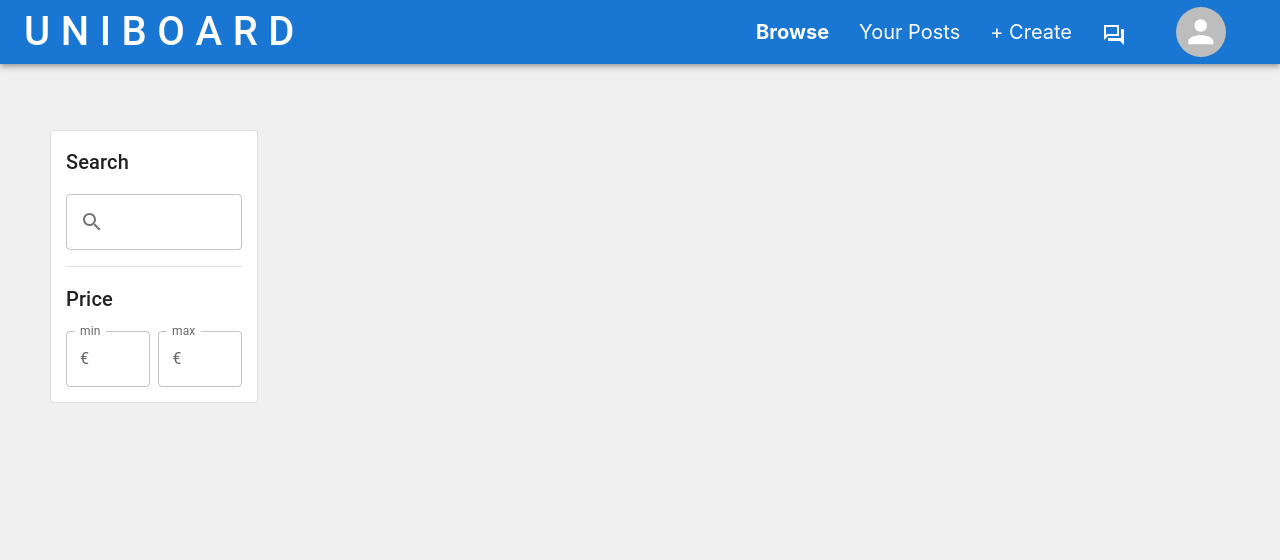
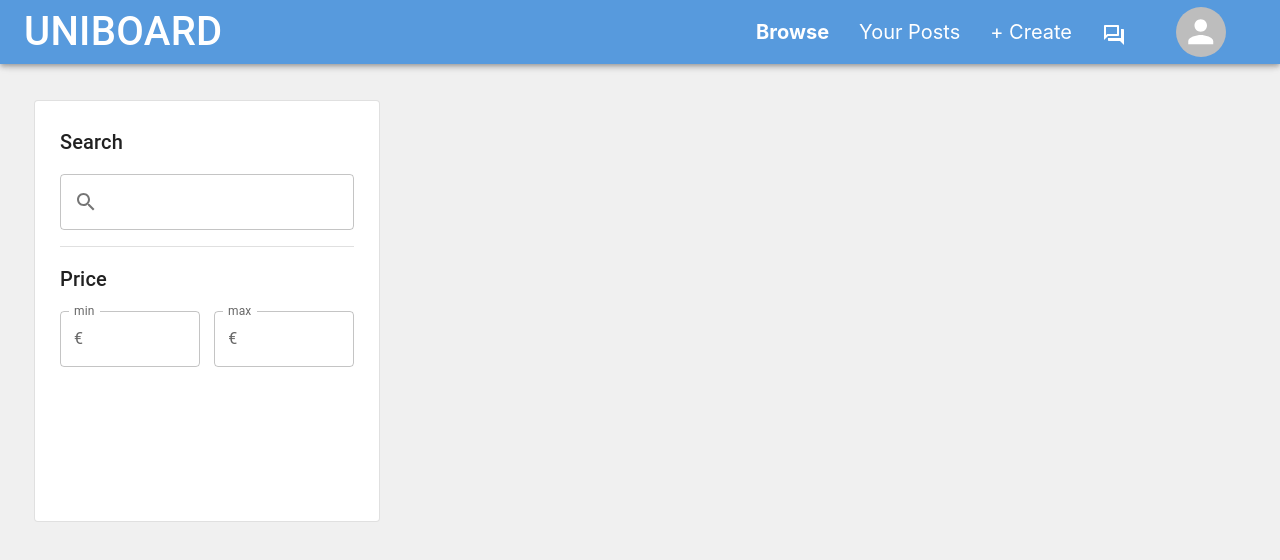
Before and after one commit to arturdenderski/uni-board, a React (Create React App) app: page /search-page in a window 1280 px wide. Shown: the top 560 px of the page. Built offline with nearby package versions, Linux system fonts and the light colour scheme.

Commit message:
sticky navbar

```diff
--- a/src/components/Navbar.js
+++ b/src/components/Navbar.js
@@ -58,7 +58,8 @@ function Navbar({ onMessagesIconClick }) {
 
   return (
     <>
-      <AppBar position="static">
+      <div className="navbar-proper">
+        <AppBar position="sticky">
           <Toolbar id="navbar-toolbar">
             {/* UNIBOARD text on the left, wrapped with Link */}
             <Typography
@@ -71,7 +72,7 @@ function Navbar({ onMessagesIconClick }) {
                 userSelect: 'none',
               }}
             >
-            U N I B O A R D
+              UNIBOARD
             </Typography>
 
             <Link className="nav-tab" id="search-tab" to="/search-page">
@@ -138,6 +139,7 @@ function Navbar({ onMessagesIconClick }) {
             </Box>
           </Toolbar>
         </AppBar>
+      </div>
       <SettingsPopup
         open={settingsOpen}
         onClose={() => {
--- a/src/components/PostMini.js
+++ b/src/components/PostMini.js
@@ -123,7 +123,11 @@ const PostMini = ({ id, post, isMine, setPost, updatePost }) => {
               </Grid>
               {isMine ? (
                 <div>
-                  <Button variant="contained" onClick={handleOpenEditPopup}>
+                  <Button
+                    className="btn"
+                    variant="contained"
+                    onClick={handleOpenEditPopup}
+                  >
                     Edit
                   </Button>
                   <IconButton
@@ -134,7 +138,11 @@ const PostMini = ({ id, post, isMine, setPost, updatePost }) => {
                   </IconButton>
                 </div>
               ) : (
-                <Button variant="contained" onClick={() => setPost(id)}>
+                <Button
+                  className="btn"
+                  variant="contained"
+                  onClick={() => setPost(id)}
+                >
                   Reach out
                 </Button>
               )}
--- a/src/index.css
+++ b/src/index.css
@@ -39,3 +39,7 @@ code {
   background-color: white;
   box-shadow: 0px 10px 20px #000000bc;
 }
+
+Button.btn {
+  background-color: #579add !important;
+}
--- a/src/style/Navbar.css
+++ b/src/style/Navbar.css
@@ -3,6 +3,7 @@
     font-weight: bold;
     color: rgb(255, 255, 255);
   }
+  background-color: #579add;
 }
 
 .nav-tab {
@@ -16,3 +17,11 @@
 .nav-tab:hover {
   color: rgb(0, 56, 121);
 }
+
+.navbar-proper {
+  position: -webkit-sticky; /* For Safari */
+  position: sticky;
+  top: 0;
+  z-index: 1000; /* Ensure it stays above other content */
+  width: 100% !important;
+}
--- a/src/views/MainPage.js
+++ b/src/views/MainPage.js
@@ -94,7 +94,12 @@ function MainPage() {
             onChange={(e) => setPassword(e.target.value)}
             onKeyDown={handleKeyEvent}
           />
-          <Button variant="contained" color="primary" onClick={handleLogin}>
+          <Button
+            className="btn"
+            variant="contained"
+            color="primary"
+            onClick={handleLogin}
+          >
             Login
           </Button>
         </Box>
--- a/src/views/SearchPage.js
+++ b/src/views/SearchPage.js
@@ -33,8 +33,7 @@ function SearchPage() {
   const [selectedPost, setSelectedPost] = useState(null);
 
   useEffect(() => {
-    if(drawerOpen === true)
-    {
+    if (drawerOpen === true) {
       setSelectedPost(-1);
     }
   }, [drawerOpen]);
@@ -70,11 +69,18 @@ function SearchPage() {
   };
 
   return (
-    <Grid container spacing={2} sx={{ backgroundColor: '#f0f0f0' }}>
+    <>
       {/* Navbar */}
-      <Grid item xs={12}>
-        <Navbar onMessagesIconClick={toggleDrawer} />
-      </Grid>
+      <Navbar onMessagesIconClick={toggleDrawer} style={{ width: '100%' }} />
+      <Grid
+        container
+        spacing={2}
+        sx={{
+          backgroundColor: '#f0f0f0',
+          position: 'relative',
+          minHeight: '100vh',
+        }}
+      >
         <MessagesDrawer
           open={drawerOpen}
           onClose={toggleDrawer}
@@ -82,8 +88,20 @@ function SearchPage() {
         />
 
         {/* Filters Menu */}
-      <Grid item xs={3}>
-        <Paper elevation={2} variant="outlined" sx={{ marginLeft: '50px', marginTop: '50px', marginRight: '50px' }}>
+        <Paper
+          elevation={2}
+          variant="outlined"
+          sx={{
+            marginLeft: '50px',
+            marginTop: '50px',
+            marginRight: '50px',
+            maxHeight: '400px',
+            position: 'sticky',
+            top: '100px',
+            width: '25%',
+            padding: '10px',
+          }}
+        >
           <Stack
             direction="column"
             spacing={2}
@@ -93,7 +111,7 @@ function SearchPage() {
             <div>
               <TextField
                 id="searchbar"
-                sx={{width: '100%' }}
+                sx={{ width: '100%' }}
                 InputProps={{
                   startAdornment: (
                     <InputAdornment position="start">
@@ -133,11 +151,11 @@ function SearchPage() {
             </Grid>
           </Stack>
         </Paper>
-      </Grid>
         <MessageBox postId={selectedPost} onClose={() => setSelectedPost(-1)} />
         {/* Offer List */}
-      <PostList filters={filters} setPost={setSelectedPost}/>
+        <PostList filters={filters} setPost={setSelectedPost} />
       </Grid>
+    </>
   );
 }
 
```
Lines whose indentation alone changed are shown as unchanged.
